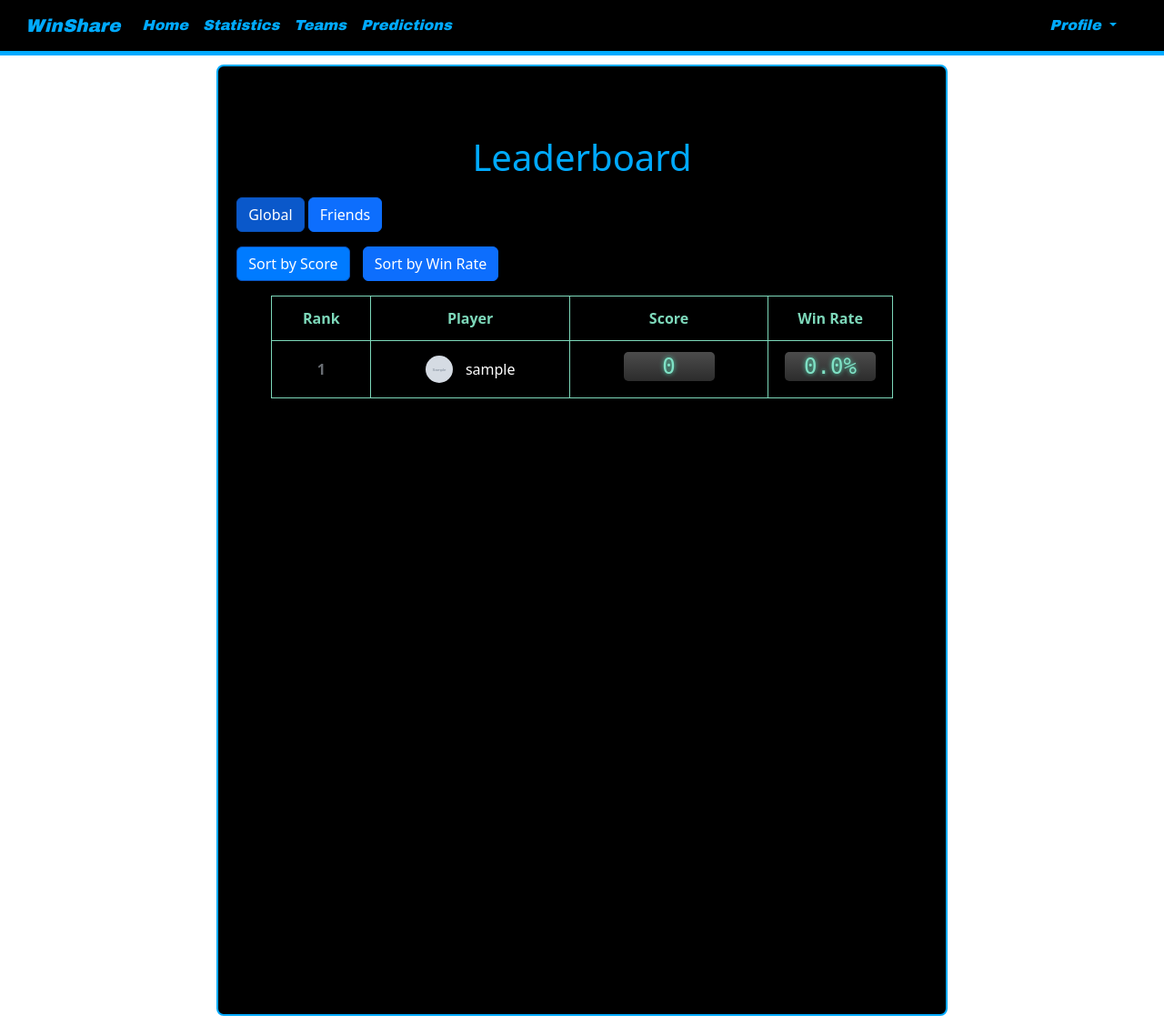
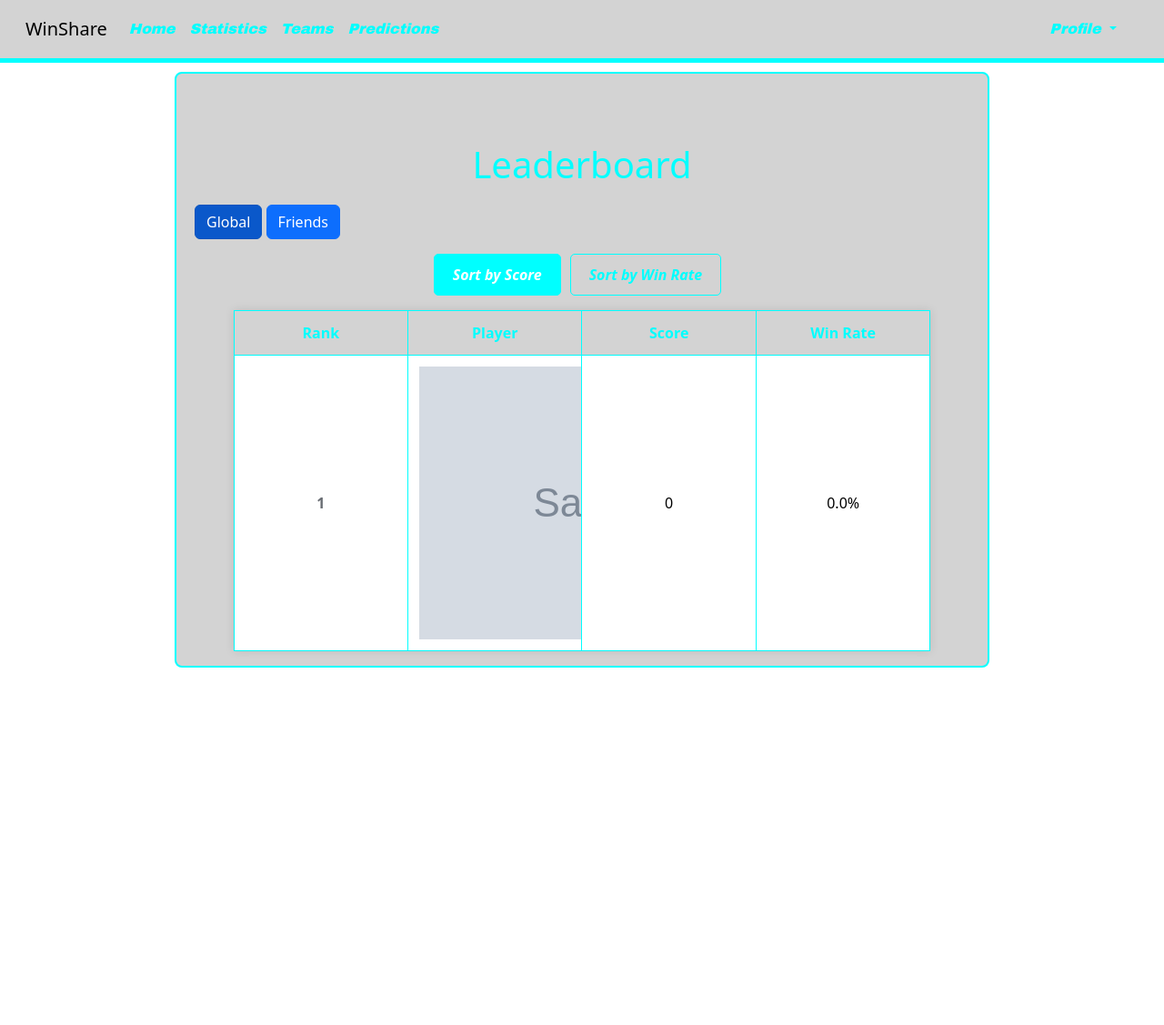
Before and after one commit to RPI-ITWS/ITWS-2110-F24-WinShare, a PHP site: page /Leaderboard/leaderboard.php in a window 1280 px wide. Shown: the whole page at 91% size. After the commit the page ends 734 px from the top, so only its background shows below. Run offline with PHP 8.4, Linux system fonts and the light colour scheme; tables that the repository leaves empty or names only in its code hold one stand-in row (values such as "Sample post"); grey boxes marked "Sample" are stand-in pictures.

Commit message:
CSS Changes
Implemented Logo, Changed all color schemes and fonts.

```diff
--- a/Leaderboard/src/leaderboard.css
+++ b/Leaderboard/src/leaderboard.css
@@ -3,239 +3,89 @@ body, html {
     margin: 0;
     padding: 0;
     font-family: Arial, sans-serif;
-    background-color: #000;
-}
-
-#leaderboardTable {
-    width: 100%;
-    border-collapse: collapse;
-    margin-top: 20px;
-}
-
-#leaderboardTable th, #leaderboardTable td {
-    border: 1px solid #7DD8BA;
-    padding: 10px;
-    text-align: center;
-}
-
-#leaderboardTable th {
-    background-color: #696D73;
-    color: #7DD8BA;
-}
-
-#leaderboardTable tr:nth-child(even) {
-    background-color: #f2f2f2;
-}
-
-#leaderboardTable tr:hover {
-    background-color: #e6e6e6;
-}
-
-#MiddleColumn h1 {
-    color: #696D73;
-    text-align: center;
-    margin-top: 20px;
-}
-#leaderBoardTitle {
-    text-align: center;
-    margin-top: 20px;
-}
-
-#LeftCol{
-    /*border: solid red;*/
-    width: 20%;
-    height: 1046px;
-}
-
-#MiddleCol{
-
-    padding: 20px;
-    box-sizing: border-box;
-    margin: 10px;
-    background-color: #000000;
-    border-radius: 8px;
-    border: 2px solid #00aaff;
-    width: 70%;
-    height: 1046px;
-}
-
-#leaderBoardTitle {
-    color: #00aaff;
-    text-align: center;
-    margin-top: 60px;
-    margin-bottom: 20px;
+    background-color: #FFFFFF; /* White */
 }
 
 #leaderboardTable {
     width: 90%;
     margin: 0 auto;
     border-collapse: collapse;
-    background-color: white;
-    box-shadow: 0 0 10px rgba(0,0,0,0.1);
-    table-layout: fixed; /* This ensures our column widths are respected */
+    background-color: #FFFFFF; /* White */
+    box-shadow: 0 0 10px rgba(0, 0, 0, 0.1);
+    table-layout: fixed;
 }
 
 #leaderboardTable th, #leaderboardTable td {
-    border: 1px solid #7DD8BA;
+    border: 1px solid #00FFFF; /* Cyan */
     padding: 12px;
     text-align: center;
-    overflow: hidden; /* This prevents content from overflowing */
-    text-overflow: ellipsis; /* This adds an ellipsis for overflowing text */
-    white-space: nowrap; /* This keeps content on a single line */
+    overflow: hidden;
+    text-overflow: ellipsis;
+    white-space: nowrap;
 }
 
 #leaderboardTable th {
-    background-color: #696D73;
-    color: #7DD8BA;
+    background-color: #D3D3D3; /* Light grey */
+    color: #00FFFF; /* Cyan */
     font-weight: bold;
 }
 
 #leaderboardTable tr:nth-child(even) {
-    background-color: #f8f8f8;
+    background-color: #F8F8F8; /* Lighter grey */
 }
 
 #leaderboardTable tr:hover {
-    background-color: #e8e8e8;
+    background-color: #E8E8E8; /* Light grey hover */
 }
 
 #leaderboardTable td:first-child {
     font-weight: bold;
-    color: #696D73;
+    color: #696D73; /* Slightly darker grey for rankings */
 }
 
-#leaderboardTable #rankings {
-    width: 20%; /* Reduced from 20% */
-    text-align: center;
+#MiddleCol {
+    padding: 20px;
+    box-sizing: border-box;
+    margin: 10px;
+    background-color: #D3D3D3; /* Light grey */
+    border-radius: 8px;
+    border: 2px solid #00FFFF; /* Cyan */
+    width: 70%;
+    height: auto;
 }
 
-#leaderboardTable #player {
-    width: 40%;
-}
-
-#leaderboardTable .player-name {
-    vertical-align: middle;
-}
-
-#leaderboardTable #score {
-    width: 40%;
+#leaderBoardTitle {
+    color: #00FFFF; /* Cyan */
     text-align: center;
-}
-
-/* New style for profile picture */
-#leaderboardTable .profile-pic {
-    width: 30px;
-    height: 30px;
-    border-radius: 50%;
-    object-fit: cover;
-    vertical-align: middle;
-    margin-right: 10px;
-}
-
-/*slot machine visualization*/
-.score-container {
-    height: 1.5em;
-    line-height: 1.5em;
-    overflow: hidden;
-    display: inline-block;
-    position: relative;
-    background: linear-gradient(to bottom, #100048 0%, #060019 100%);
-    border-radius: 5px;
-    padding: 5px 10px;
-    min-width: 100px;
-}
-
-.score-wrapper {
-    position: absolute;
-    top: 0;
-    left: 0;
-    right: 0;
-    bottom: 0;
-    display: flex;
-    align-items: center;
-    justify-content: center;
-}
-
-.score-wrapper span {
-    display: block;
-    font-family: 'Digital-7', monospace;
-    font-size: 1.5em;
-    color: #7fe1c5;
-    text-shadow: 0 0 5px #56D7B2;
-    text-align: center;
-}
-
-/* Create a glowing effect on hover */
-#leaderboardTable tr:hover .score-container {
-    box-shadow: 0 0 15px #7fe1c5;
-}
-
-/* Hide scrollbar */
-.score-container::-webkit-scrollbar {
-    display: none;
-}
-
-.score-container {
-    -ms-overflow-style: none;
-    scrollbar-width: none;
+    margin-top: 60px;
+    margin-bottom: 20px;
 }
 
 #sortButtons {
     margin-bottom: 20px;
+    display: flex;
+    justify-content: center;
 }
 
 #sortButtons .btn {
+    background-color: #D3D3D3; /* Light grey */
+    color: #00FFFF; /* Cyan */
     margin-right: 10px;
+    padding: 10px 20px;
+    border: 1px solid #00FFFF; /* Cyan */
+    border-radius: 5px;
+    font-weight: bold;
+    font-style: italic;
+    cursor: pointer;
+    transition: background-color 0.3s ease;
+}
+
+#sortButtons .btn:hover {
+    background-color: #00FFFF; /* Cyan */
+    color: #FFFFFF; /* White */
 }
 
 #sortButtons .btn.active {
-    background-color: #007bff;
-    color: white;
+    background-color: #00FFFF; /* Cyan */
+    color: #FFFFFF; /* White */
 }
-
-#leaderboardTable th, #leaderboardTable td {
-    width: 25%;
-    background-color: #000
-
-}
-
-.score-container, .winrate-container {
-    height: 2em;
-    line-height: 2em;
-    overflow: hidden;
-    display: inline-block;
-    position: relative;
-    background: linear-gradient(to bottom, #4c4c4c 0%, #2c2c2c 100%);
-    border-radius: 5px;
-    padding: 5px 15px;
-    min-width: 100px;
-}
-
-.score-wrapper, .winrate-wrapper {
-    position: absolute;
-    top: 0;
-    left: 0;
-    right: 0;
-    bottom: 0;
-    display: flex;
-    align-items: center;
-    justify-content: center;
-}
-
-.score-wrapper span, .winrate-wrapper span {
-    display: inline-block;
-    font-family: 'Digital-7', monospace;
-    font-size: 1.5em;
-    color: #7fe1c5;
-    text-shadow: 0 0 5px #56D7B2;
-    text-align: center;
-    white-space: nowrap;
-}
-
-.rank-num{
-    color: #7fe1c5;
-}
-
-#RightCol{
-    width: 20%;
-    height: 1046px;
-}
--- a/assets/MainPage.css
+++ b/assets/MainPage.css
@@ -3,7 +3,7 @@ body, html {
     margin: 0;
     padding: 0;
     font-family: Arial, sans-serif;
-    background-color: #000;
+    background-color: #FFFFFF; /* White */
 }
 
 #Page {
@@ -11,7 +11,7 @@ body, html {
     flex-wrap: nowrap;
     justify-content: space-between;
     width: 100%;
-    color: #fff;
+    color: #000000; /* Black text */
     box-sizing: border-box;
 }
 
--- a/assets/navbar.css
+++ b/assets/navbar.css
@@ -1,34 +1,52 @@
 .navbar {
-    background-color: #000;
-    border-bottom: 5px solid #00aaff;
+    background-color: #D3D3D3; /* Light grey */
+    border-bottom: 5px solid #00FFFF; /* Cyan */
+    padding: 10px 20px;
 }
 
-.navbar-brand, .nav-link {
-    color: #00aaff !important;
+.navbar-brand {
+    display: flex;
+    align-items: center;
+}
+
+.navbar-brand img {
+    height: 40px; /* Adjusted to fit the navbar */
+    width: auto;
+}
+
+.nav-link {
+    color: #00FFFF !important; /* Cyan */
     font-family: 'Arial Black', sans-serif;
     font-style: italic;
     font-weight: bold;
+    padding: 10px 15px;
+    text-decoration: none;
+    transition: background-color 0.3s ease, color 0.3s ease;
 }
 
 .nav-link:hover {
-    background-color: #00aaff;
-    color: #000 !important;
+    background-color: #00FFFF; /* Cyan */
+    color: #FFFFFF !important; /* White */
+    border-radius: 5px;
 }
 
 .navbar .dropdown-menu {
-    background-color: #1a1a1a;
-    position: absolute;
-    top: 100%;
-    left: 0;
-    width: 100%;
-    z-index: 1050;
+    background-color: #FFFFFF; /* White */
+    border: 1px solid #00FFFF; /* Cyan */
 }
 
 .dropdown-item {
-    color: #00aaff;
+    color: #00FFFF;
+    font-weight: bold;
 }
 
 .dropdown-item:hover {
-    background-color: #00aaff;
-    color: #000;
+    background-color: #00FFFF;
+    color: #FFFFFF; /* White */
 }
+
+.navbar .active {
+    background-color: #00FFFF; /* Cyan for active page */
+    color: #FFFFFF !important; /* White */
+    border-radius: 5px;
+}
```
Also changed, not shown: other parts of assets/MainPage.css (+15 -24 lines), Auth/Login/login.css (+66 -10 lines), Predictions/src/predictions.css (+10 -12 lines), Statistics/assets/stats.css (+41 -37 lines), Team/Team.css (+62 -100 lines). Lines whose indentation alone changed are shown as unchanged.
